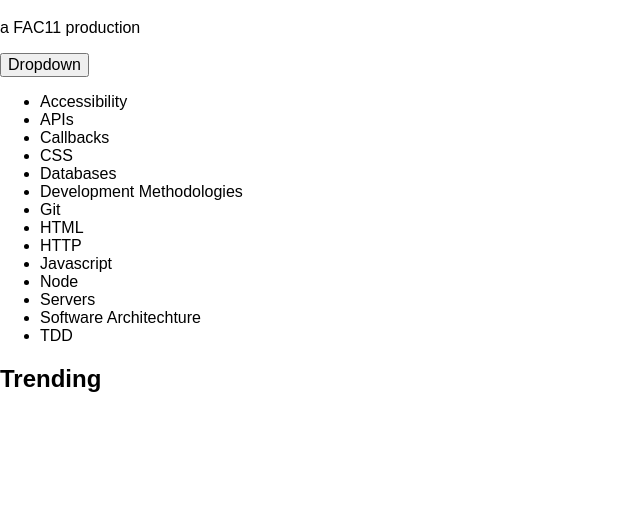
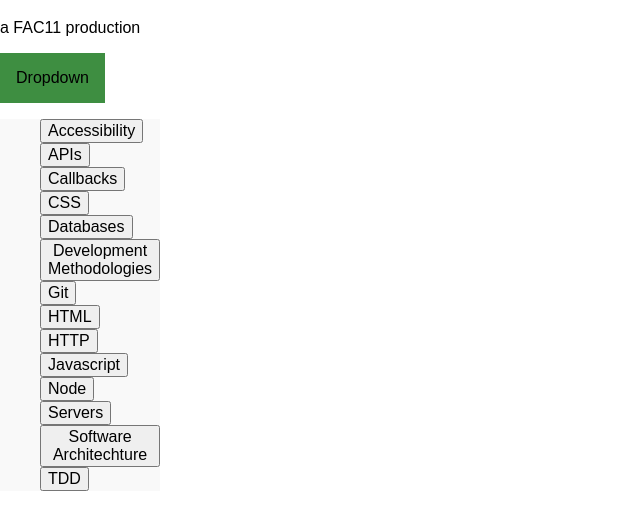
Before and after one commit to FAC-11/theLibrary, a website: page public/index.html in a window 1280 px wide. Both pictures are taken after a click on the button "Dropdown". Shown: the part 61-590 px from the top of the page, without its empty margins (0-640 px from the left). Drawn offline with Linux system fonts and the light colour scheme.

Commit message:
created basic dropdown for site using css & html :lipstick: relates #20 #19

```diff
--- a/public/dom.js
+++ b/public/dom.js
@@ -0,0 +1,22 @@
+/* eslint-disable */
+
+/* When the user clicks on the button,
+toggle between hiding and showing the dropdown content */
+var dropDown = document.getElementById('drop-down-btn');
+dropDown.addEventListener("click", function(){
+    document.getElementById("myDropdown").classList.toggle("show");
+});
+
+// Close the dropdown menu if the user clicks outside of it
+window.onclick = function(event) {
+  if (!event.target.matches('.dropbtn')) {
+    var dropdowns = document.getElementsByClassName("dropdown-content");
+    var i;
+    for (i = 0; i < dropdowns.length; i++) {
+      var openDropdown = dropdowns[i];
+      if (openDropdown.classList.contains('show')) {
+        openDropdown.classList.remove('show');
+      }
+    }
+  }
+}
--- a/public/index.html
+++ b/public/index.html
@@ -15,22 +15,22 @@
   <h1>theLibrary</h1>
   <p>a FAC11 production</p>
   <div class="dropdown">
-  <button onclick="myFunction()" class="dropbtn">Dropdown</button>
+  <button class="dropbtn" id = "drop-down-btn">Dropdown</button>
   <ul id="myDropdown" class="dropdown-content">
-    <li>Accessibility</li>
-    <li>APIs</li>
-    <li>Callbacks</li>
-    <li>CSS</li>
-    <li>Databases</li>
-    <li>Development Methodologies</li>
-    <li>Git</li>
-    <li>HTML</li>
-    <li>HTTP</li>
-    <li>Javascript</li>
-    <li>Node</li>
-    <li>Servers</li>
-    <li>Software Architechture</li>
-    <li>TDD</li>
+    <li><button>Accessibility</button></li>
+    <li><button>APIs</button></li>
+    <li><button>Callbacks</button></li>
+    <li><button>CSS</button></li>
+    <li><button>Databases</button></li>
+    <li><button>Development Methodologies</button></li>
+    <li><button>Git</button></li>
+    <li><button>HTML</button></li>
+    <li><button>HTTP</button></li>
+    <li><button>Javascript</button></li>
+    <li><button>Node</button></li>
+    <li><button>Servers</button></li>
+    <li><button>Software Architechture</button></li>
+    <li><button>TDD</button></li>
   </ul>
 </div>
 <section class="results-table" id ="results-table">
--- a/public/style.css
+++ b/public/style.css
@@ -0,0 +1,40 @@
+/* Dropdown Button */
+.dropbtn {
+    padding: 16px;
+    font-size: 16px;
+    border: none;
+    cursor: pointer;
+}
+
+/* Dropdown button on hover & focus */
+.dropbtn:hover, .dropbtn:focus {
+    background-color: #3e8e41;
+}
+
+/* The container <div> - needed to position the dropdown content */
+.dropdown {
+    position: relative;
+    display: inline-block;
+}
+
+/* Dropdown Content (Hidden by Default) */
+.dropdown-content {
+    display: none;
+    position: absolute;
+    background-color: #f9f9f9;
+    z-index: 1;
+}
+
+/* Links inside the dropdown */
+.dropdown-content li{
+    color: black;
+    text-decoration: none;
+    display: block;
+}
+
+.dropdown-content button:hover, button:focus {
+    background-color: green;
+}
+
+/* JS to adds this class to the .dropdown-content when clicked*/
+.show {display:block;}
```
